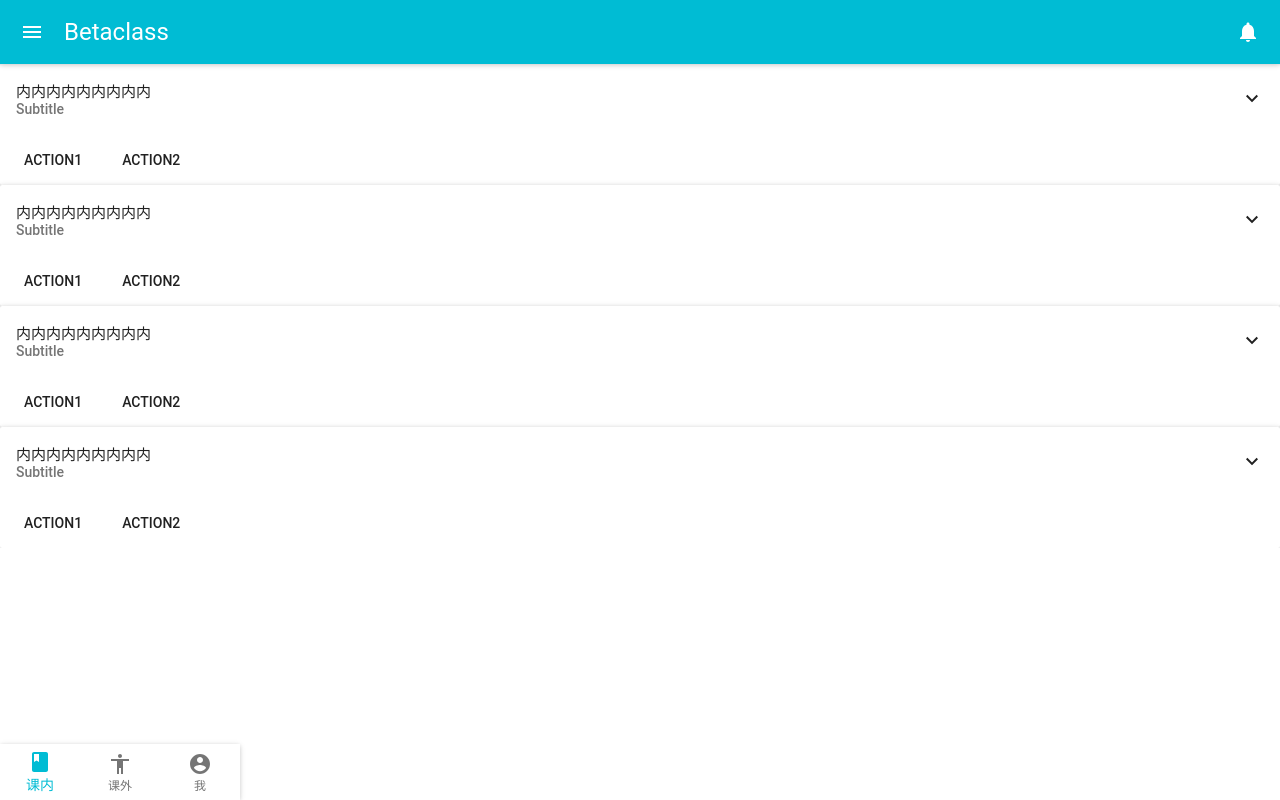
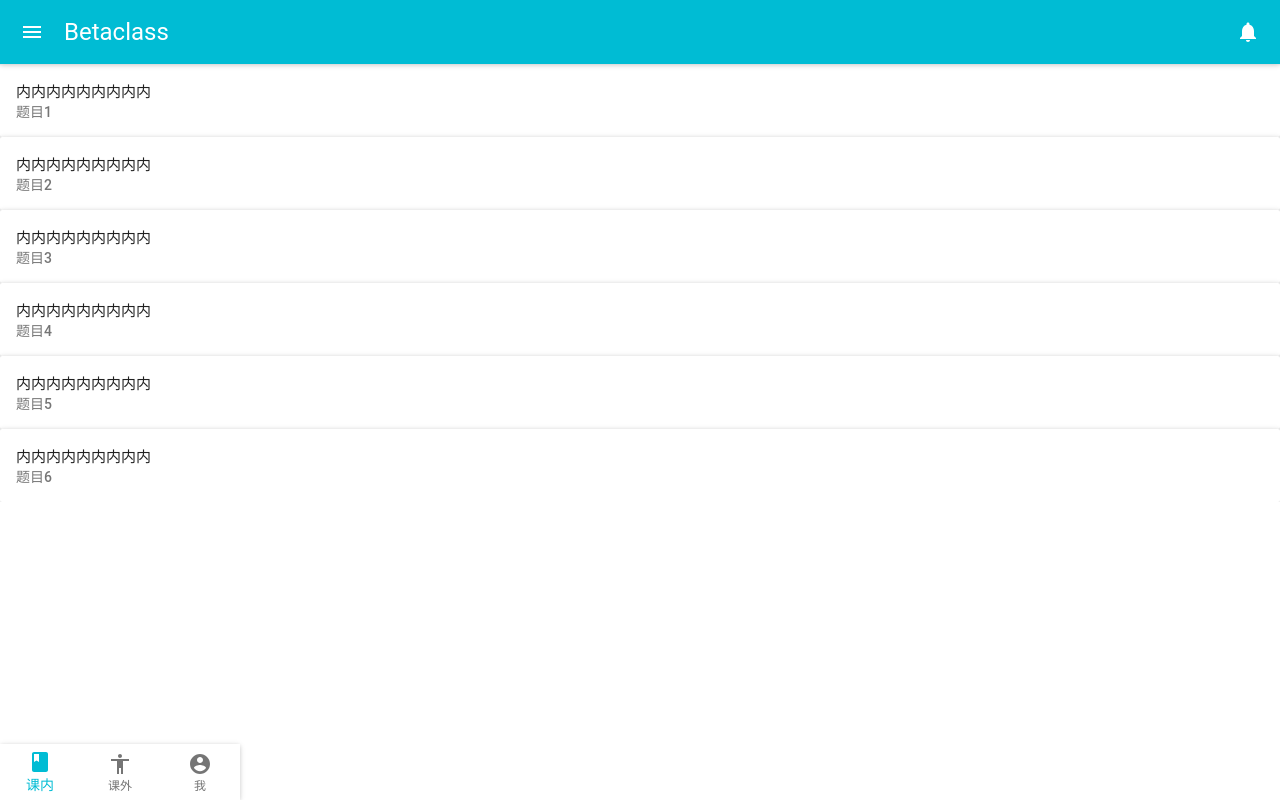
Before and after one commit to yuehaowang/BetaClass, a React (Create React App) app: page / in a window 1280 px wide. Built offline with nearby package versions, Linux system fonts and the light colour scheme.

Commit message:
basic framework

```diff
--- a/src/App.js
+++ b/src/App.js
@@ -7,10 +7,12 @@ import Content from './Content'
 
 class App extends React.Component {
 	state = {
-		selectedIndex: 0,
+		bottomIndex: 0,
+		contentIndex:0,
 	};
 
-	select = (index) => this.setState({selectedIndex: index});
+	selectBottom = (index) => this.setState({bottomIndex: index});
+	selectContent = (index) => {this.setState({contentIndex: index});	console.log(this.state)}
 
 	render() {
 		return (
@@ -18,9 +20,9 @@ class App extends React.Component {
 				<div>
 					<Header />
 					<div style={{maxHeight: window.innerHeight - 120, overflow: 'auto'}}>
-						<Content selectedIndex={this.state.selectedIndex}/>
+						<Content bottomIndex={this.state.bottomIndex} contentIndex={this.state.contentIndex} select={this.selectContent.bind(this)}/>
 					</div>
-					<Bottom select={this.select.bind(this)} selectedIndex={this.state.selectedIndex}/>
+					<Bottom select={this.selectBottom.bind(this)} bottomIndex={this.state.bottomIndex}/>
 				</div>
 			</MuiThemeProvider>
 		);
--- a/src/Bottom.js
+++ b/src/Bottom.js
@@ -11,7 +11,7 @@ class Bottom extends Component {
 	render() {
 		return (
 			<Paper zDepth={1} className='Bottom'>
-				<BottomNavigation selectedIndex={this.props.selectedIndex}>
+				<BottomNavigation selectedIndex={this.props.bottomIndex}>
 					<BottomNavigationItem
 						label="课内"
 						icon={<MdIconClass />}
--- a/src/Content.js
+++ b/src/Content.js
@@ -6,80 +6,43 @@ class Content extends Component {
     ctxl=["内内内内内内内内内","外外外外外外外外外","我我我我我我我我"];
 
     render() {
-		return (
-            <div>
-                <Card>
+        var items=[],ctt=[]
+        if (this.props.contentIndex){
+            var ctt = ( <Card>
                         <CardHeader
-                    title={this.ctxl[this.props.selectedIndex]}
-                    subtitle="Subtitle"
-                    actAsExpander={true}
-                    showExpandableButton={true}
+                            title={this.props.contentIndex}
+
                         />
-                <CardActions>
-                    <FlatButton label="Action1" />
-                    <FlatButton label="Action2" />
-                </CardActions>
-                <CardText expandable={true}>
+                        <CardText>
                         Lorem ipsum dolor sit amet, consectetur adipiscing elit.
                         Donec mattis pretium massa. Aliquam erat volutpat. Nulla facilisi.
                         Donec vulputate interdum sollicitudin. Nunc lacinia auctor quam sed pellentesque.
                         Aliquam dui mauris, mattis quis lacus id, pellentesque lobortis odio.
                         </CardText>
-                </Card>
-                <Card>
-                <CardHeader
-                    title={this.ctxl[this.props.selectedIndex]}
-                    subtitle="Subtitle"
-                    actAsExpander={true}
-                    showExpandableButton={true}
-                />
                         <CardActions>
-                    <FlatButton label="Action1" />
+                            <FlatButton label="返回" onClick={() => this.props.select(0)}/>
                             <FlatButton label="Action2" />
                         </CardActions>
-                <CardText expandable={true}>
-                    Lorem ipsum dolor sit amet, consectetur adipiscing elit.
-                    Donec mattis pretium massa. Aliquam erat volutpat. Nulla facilisi.
-                    Donec vulputate interdum sollicitudin. Nunc lacinia auctor quam sed pellentesque.
-                    Aliquam dui mauris, mattis quis lacus id, pellentesque lobortis odio.
-                </CardText>
-                </Card>
-                <Card>
+                        </Card>)
+        }
+        else{
+            for(var i=0;i<6;i++){
+                items.push({index: i, content: "题目"})
+            }
+            ctt=items.map(function (item) {
+                return (<Card key={item.index}>
                             <CardHeader
-                    title={this.ctxl[this.props.selectedIndex]}
-                    subtitle="Subtitle"
-                    actAsExpander={true}
-                    showExpandableButton={true}
+                                title={this.ctxl[this.props.bottomIndex]}
+                                subtitle={item.content+(item.index+1).toString()}
+                                onClick={() => this.props.select(item.index+1)}
                             />
-                <CardActions>
-                    <FlatButton label="Action1" />
-                    <FlatButton label="Action2" />
-                </CardActions>
-                <CardText expandable={true}>
-                    Lorem ipsum dolor sit amet, consectetur adipiscing elit.
-                    Donec mattis pretium massa. Aliquam erat volutpat. Nulla facilisi.
-                    Donec vulputate interdum sollicitudin. Nunc lacinia auctor quam sed pellentesque.
-                    Aliquam dui mauris, mattis quis lacus id, pellentesque lobortis odio.
-                </CardText>
-                </Card>
-                <Card>
-                <CardHeader
-                    title={this.ctxl[this.props.selectedIndex]}
-                    subtitle="Subtitle"
-                    actAsExpander={true}
-                    showExpandableButton={true}
-                />
-                <CardActions>
-                    <FlatButton label="Action1" />
-                    <FlatButton label="Action2" />
-                </CardActions>
-                <CardText expandable={true}>
-                    Lorem ipsum dolor sit amet, consectetur adipiscing elit.
-                    Donec mattis pretium massa. Aliquam erat volutpat. Nulla facilisi.
-                    Donec vulputate interdum sollicitudin. Nunc lacinia auctor quam sed pellentesque.
-                    Aliquam dui mauris, mattis quis lacus id, pellentesque lobortis odio.
-                </CardText>
-                </Card>
+                        </Card>)
+            }.bind(this))
+        }
+
+		return (
+            <div>
+                {ctt}
             </div>
         );
     }
```
Lines whose indentation alone changed are shown as unchanged.
